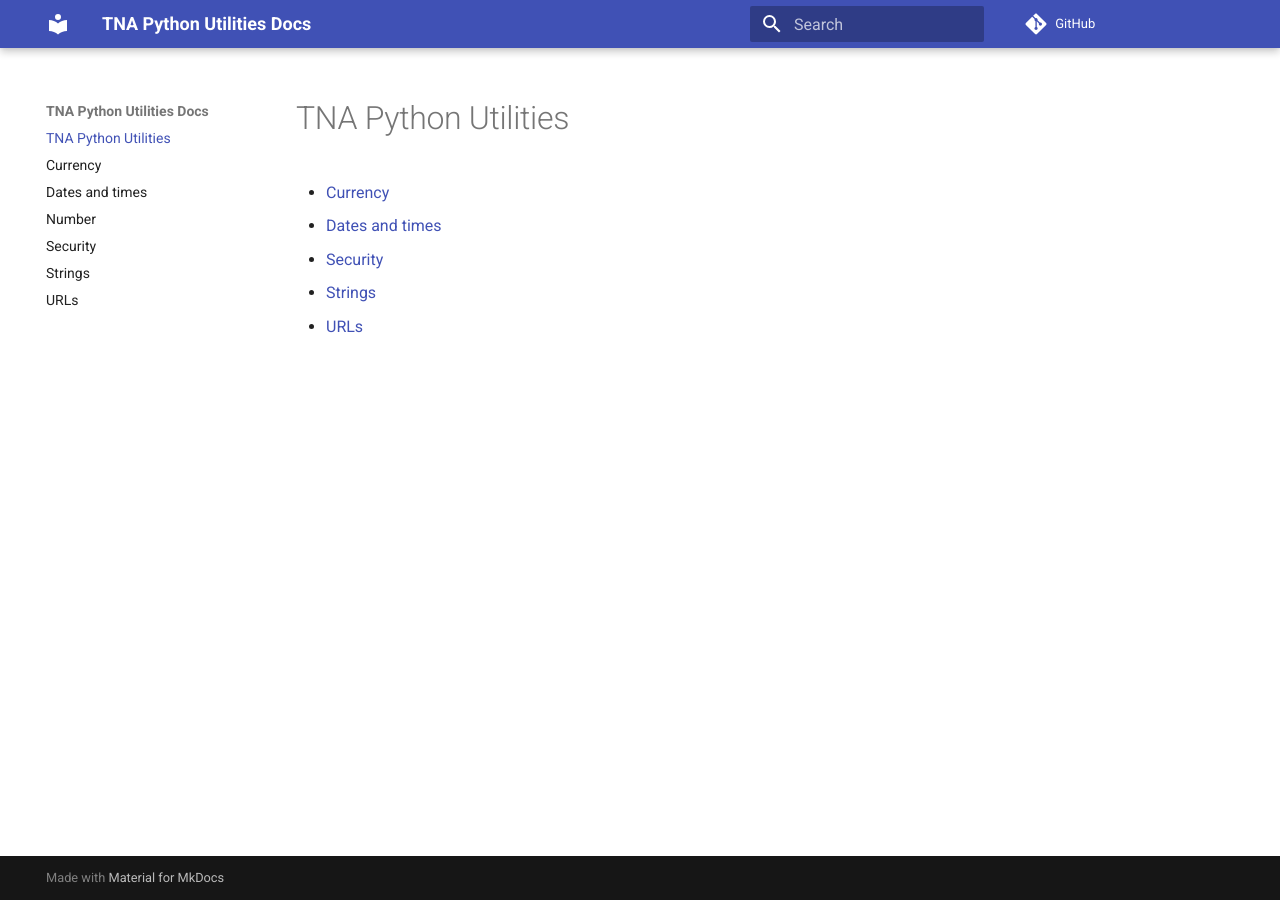
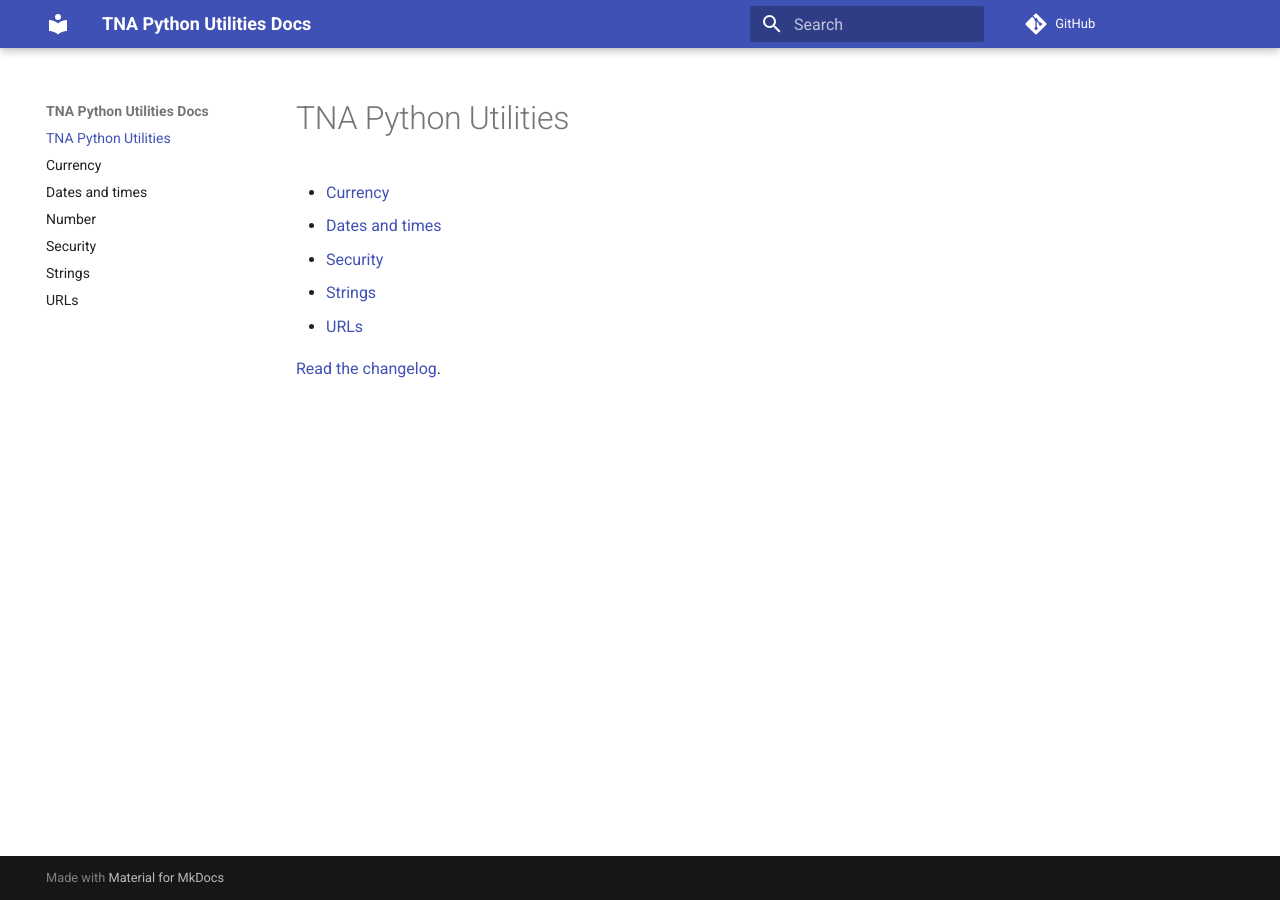
Before and after one commit to nationalarchives/python-utilities, an MkDocs documentation site: the page built from docs/index.md, in a window 1280 px wide. Built offline with MkDocs 1.6.1 and Material for MkDocs 9.7.7, drawn with Linux system fonts in a browser that asks for light colours; comment, search, counter and statistics services are not loaded.

Commit message:
Add link to changelog in index documentation

```diff
--- a/docs/index.md
+++ b/docs/index.md
@@ -5,3 +5,5 @@
 - [Security](./security.md)
 - [Strings](./strings.md)
 - [URLs](./urls.md)
+
+[Read the changelog](https://github.com/nationalarchives/python-utilities/blob/main/CHANGELOG.md).
```
